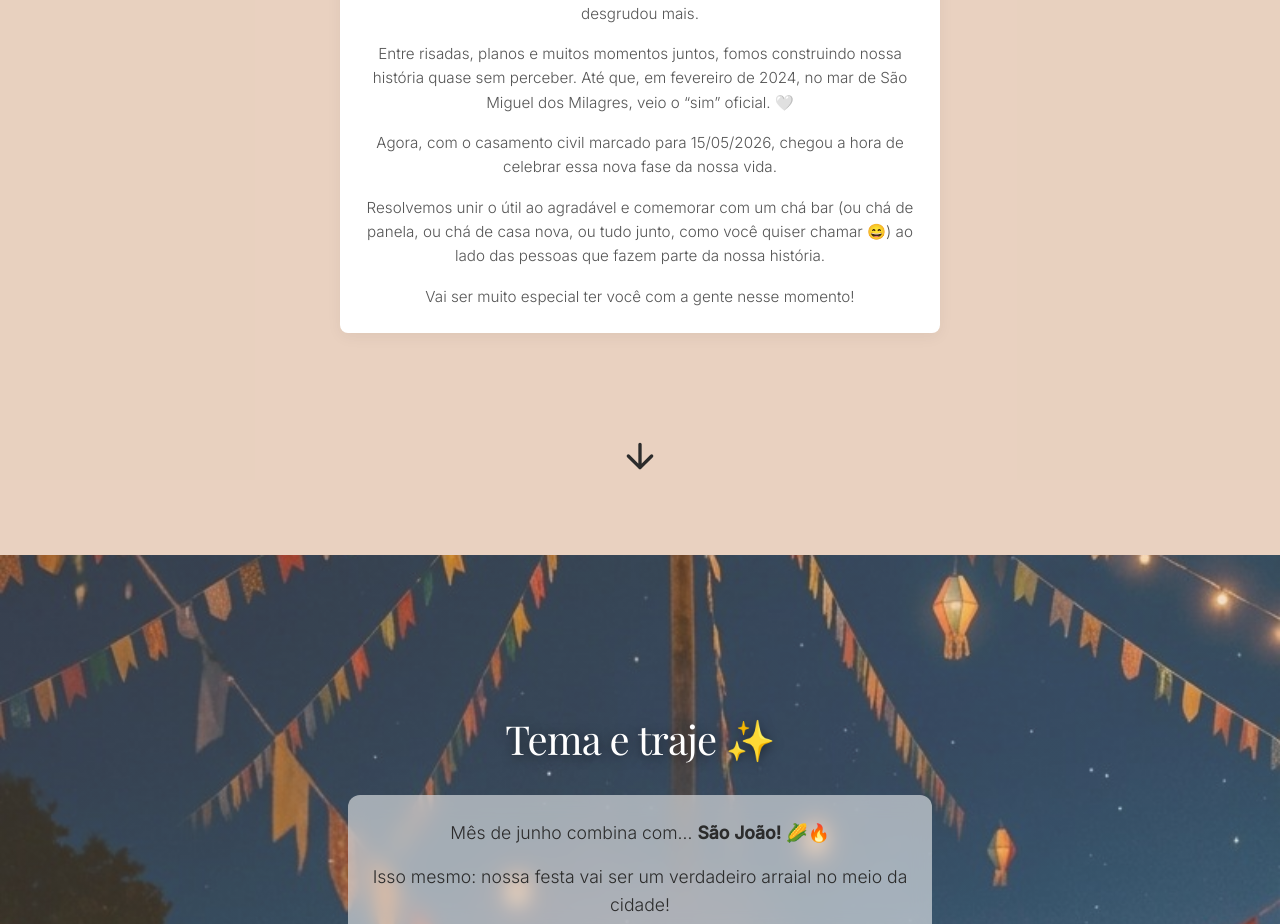
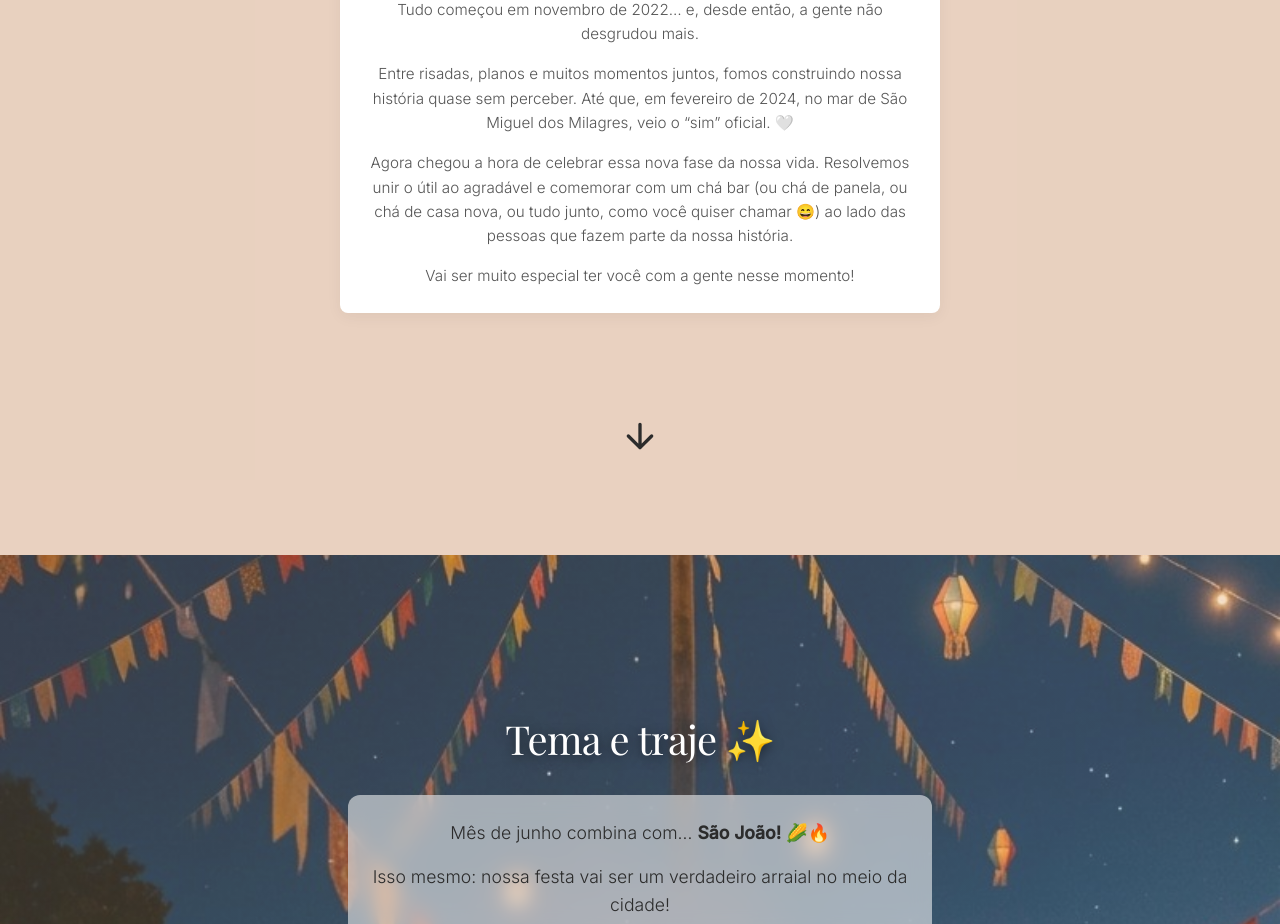
Before and after one commit to RodrigoCavalcantii/cha-bar, a React (Vite) app: page / in a window 1280 px wide. Shown: the part 1045-1969 px from the top of the page. Built offline with nearby package versions, Linux system fonts and the light colour scheme; no server answers; the database is empty; a web font is replaced by a local one.

Commit message:
alteracao no texto da historia

```diff
--- a/src/components/History.jsx
+++ b/src/components/History.jsx
@@ -39,10 +39,7 @@ const History = () => {
                             Entre risadas, planos e muitos momentos juntos, fomos construindo nossa história quase sem perceber. Até que, em fevereiro de 2024, no mar de São Miguel dos Milagres, veio o “sim” oficial. 🤍
                         </p>
                         <p style={{ color: 'var(--text-secondary)', fontSize: '0.95rem' }}>
-                            Agora, com o casamento civil marcado para 15/05/2026, chegou a hora de celebrar essa nova fase da nossa vida.
-                        </p>
-                        <p style={{ color: 'var(--text-secondary)', fontSize: '0.95rem' }}>
-                            Resolvemos unir o útil ao agradável e comemorar com um chá bar (ou chá de panela, ou chá de casa nova, ou tudo junto, como você quiser chamar 😄) ao lado das pessoas que fazem parte da nossa história.
+                            Agora chegou a hora de celebrar essa nova fase da nossa vida. Resolvemos unir o útil ao agradável e comemorar com um chá bar (ou chá de panela, ou chá de casa nova, ou tudo junto, como você quiser chamar 😄) ao lado das pessoas que fazem parte da nossa história.
                         </p>
                         <p style={{ color: 'var(--text-secondary)', fontSize: '0.95rem' }}>
                             Vai ser muito especial ter você com a gente nesse momento!
```
